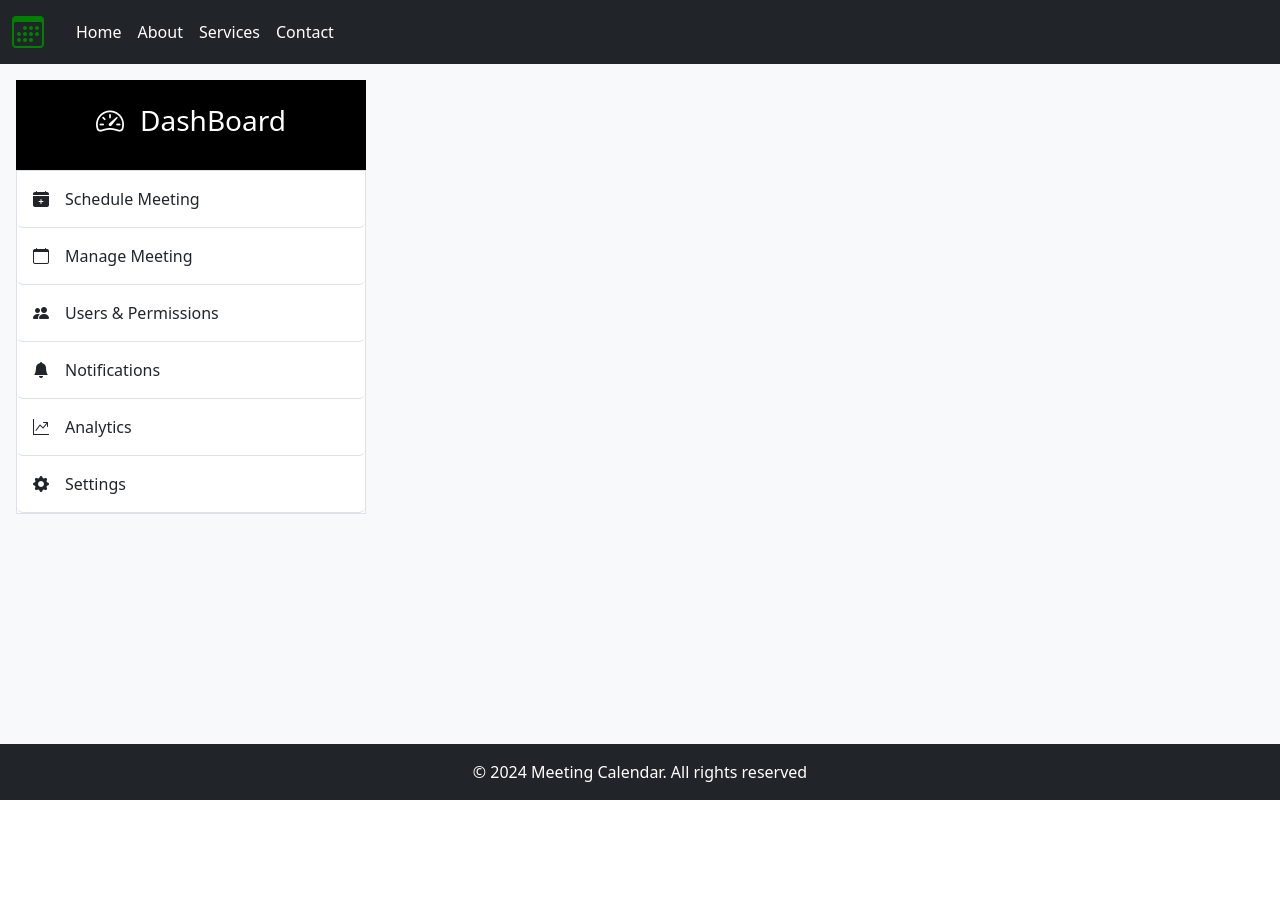
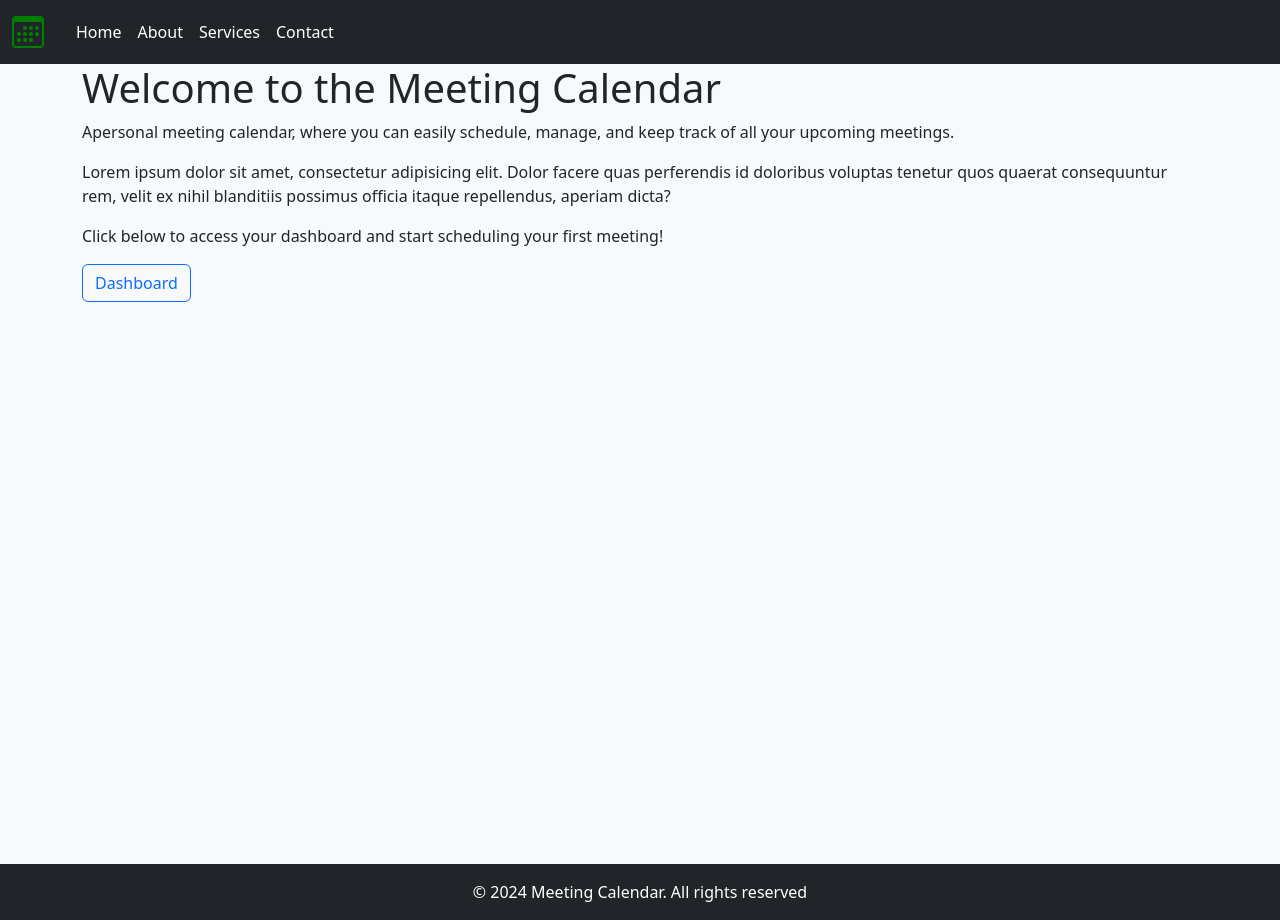
Before and after one commit to SayanaSurendra/meetingcalendar-react, a React (Vite) app: page / in a window 1280 px wide. Before the commit the page ends 800 px from the top, so only its background shows below. Built offline with nearby package versions, Linux system fonts and the light colour scheme.

Commit message:
added routing paths

```diff
--- a/src/App.jsx
+++ b/src/App.jsx
@@ -1,29 +1,39 @@
-import Footer from "./Footer";
-import Form from "./Form"
-import NavBar from "./NavBar"
-import Sidebar from "./Sidebar"
-import { useState } from "react";
+import Footer from "./components/Footer";
+
+import NavBar from "./components/NavBar"
+
 import "./index.css";
+import Home from "./navpages/Home";
+import Services from "./navpages/Services";
+import Contact from "./navpages/Contact";
+import About from "./navpages/About";
+import DashBoard from "./components/DashBoard";
 
-
+import { BrowserRouter as Router,Routes,Route } from "react-router";
+import Sidebar from "./components/Sidebar";
 
 
 
 function App() {
- const [activeTitle,setActiveTitle]=useState("");
-const handleRedirect=(title)=>{
- setActiveTitle(title);
-};
+
+
   return (
+    <Router>
     <div className="meeting-container">
       <NavBar  />
-      <div className="main-section">
-     <Sidebar onRedirect={handleRedirect}/>
-     {activeTitle === "Schedule Meeting" && <Form/>}
+      <Routes>
+       <Route path='/' element={<Home/>}/>
+       <Route path='/about' element={<About/>}/>
+       <Route path='/services' element={<Services/>}/>
+       <Route path='/contact' element={<Contact/>}/>
+       <Route path='/dashboard' element={<DashBoard/>}/>
+       <Route path='/dashboard/*' element={<Sidebar/>}/>
+      </Routes>
 
-     </div>
      <Footer/>
+
     </div >
+    </Router>
   )
 }
 
```
